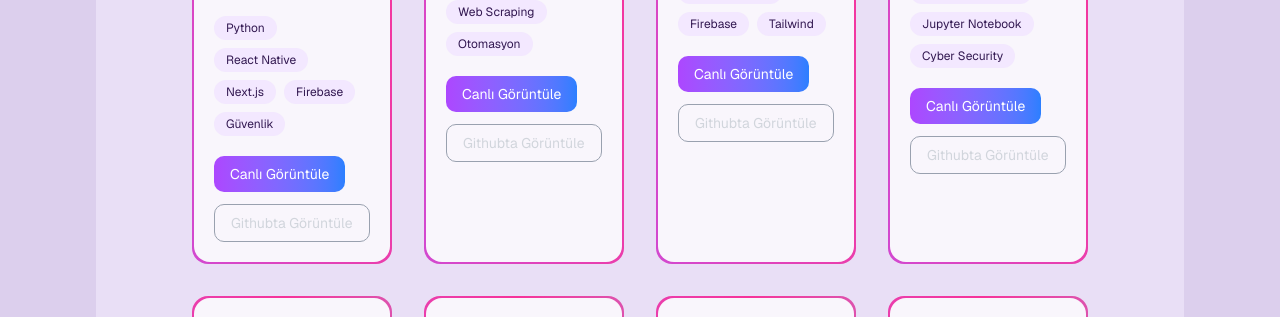
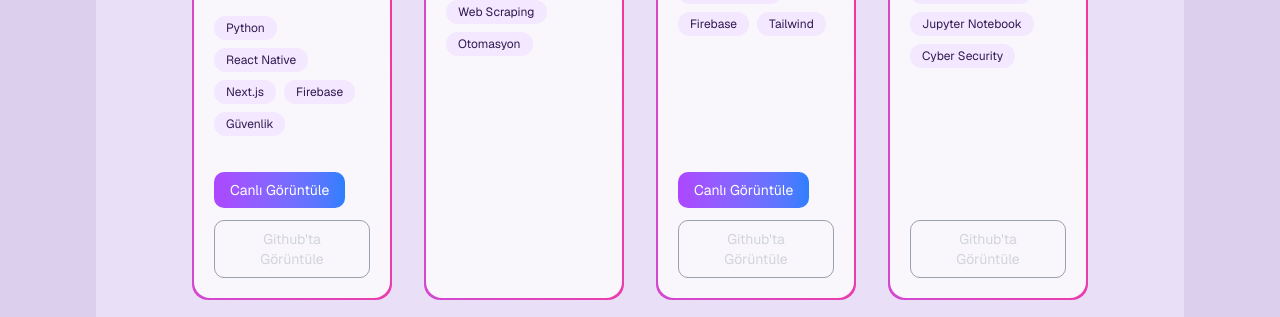
Before and after one commit to Kubrakara/portfolyo, a Next.js app: page / in a window 1280 px wide. Shown: the part 3090-3407 px from the top of the page. Built offline with nearby package versions, Linux system fonts and the light colour scheme; grey boxes are pictures that could not be loaded.

Commit message:
projeler kısmı

```diff
--- a/app/components/ProjectsCard.tsx
+++ b/app/components/ProjectsCard.tsx
@@ -11,8 +11,8 @@ interface ProjectProps {
   description: string;
   image: string;
   tags: string[];
-  liveUrl: string;
-  githubUrl: string;
+  liveUrl?: string; // Opsiyonel tanım
+  githubUrl?: string; // Opsiyonel tanım
 }
 
 export default function ProjectCard({
@@ -30,7 +30,7 @@ export default function ProjectCard({
     setMounted(true);
   }, []);
 
-  if (!mounted) return null; // Hydration hatasını önler
+  if (!mounted) return null;
 
   const isDarkMode = (theme || "light") === "dark";
 
@@ -43,22 +43,24 @@ export default function ProjectCard({
       className="relative group rounded-2xl p-[2px] bg-gradient-to-tr from-purple-500 via-pink-500 to-blue-500 animate-border bg-[length:300%_300%] hover:shadow-2xl transition-all duration-500"
     >
       <div
-        className={`rounded-2xl h-full p-5 group-hover:scale-[1.01] transition-transform duration-300 ${
+        className={`rounded-2xl h-full p-5 flex flex-col justify-between group-hover:scale-[1.01] transition-transform duration-300 ${
           isDarkMode ? "bg-[#1c152a] text-white" : "bg-[#f9f6fc] text-black"
         }`}
       >
-        {/* 🖼 Görsel */}
+        {/* Üst Kısım: İçerik */}
+        <div>
+          {/* Görsel */}
           <div className="w-full h-40 relative rounded-lg overflow-hidden mb-4 border border-white/10">
             <Image src={image} alt={title} fill className="object-cover" />
           </div>
 
-        {/* 📝 Başlık & Açıklama */}
+          {/* Başlık & Açıklama */}
           <h3 className="text-xl font-bold mb-2">{title}</h3>
           <p className="text-sm text-gray-300 dark:text-gray-400 mb-4">
             {description}
           </p>
 
-        {/* 🏷️ Etiketler */}
+          {/* Etiketler */}
           <div className="flex flex-wrap gap-2 mb-5">
             {tags.map((tag, idx) => (
               <span
@@ -73,19 +75,24 @@ export default function ProjectCard({
               </span>
             ))}
           </div>
+        </div>
 
-        {/* 🔗 Butonlar */}
-        <div className="flex flex-wrap gap-3">
+        {/* Alt Kısım: Butonlar */}
+        <div className="mt-auto flex flex-wrap gap-3 pt-4">
+          {liveUrl && (
             <Link href={liveUrl} target="_blank">
               <button className="bg-gradient-to-r from-purple-500 to-blue-500 text-white px-4 py-2 rounded-lg text-sm hover:scale-105 transition-transform">
                 Canlı Görüntüle
               </button>
             </Link>
+          )}
+          {githubUrl && (
             <Link href={githubUrl} target="_blank">
               <button className="border border-gray-400 text-gray-300 px-4 py-2 rounded-lg text-sm hover:bg-gray-700 transition-all">
-              Githubta Görüntüle
+                Github'ta Görüntüle
               </button>
             </Link>
+          )}
         </div>
       </div>
     </motion.div>
--- a/data/projects.ts
+++ b/data/projects.ts
@@ -5,7 +5,7 @@ export const projects = [
       "Shielera, dosya güvenliği, parola yönetimi ve masaüstü kontrol sistemini bir araya getiren kapsamlı bir güvenlik uygulamasıdır. Python, React Native Expo ve Next.js kullanılarak geliştirilmiştir.",
     image: "/proje/shieldera.png",
     tags: ["Python", "React Native", "Next.js", "Firebase", "Güvenlik"],
-    liveUrl: "https://your-live-site.com",
+    liveUrl: "https://shielderaweb.vercel.app/",
     githubUrl: "https://github.com/your-repo",
   },
   {
@@ -14,8 +14,6 @@ export const projects = [
       "Günlük olarak güncellenen görselleri otomatik olarak indiren Python tabanlı bir bot. Selenium kullanarak web üzerinde otomatik gezinme ve dosya indirme işlemlerini gerçekleştirir.",
     image: "/proje/python-bot.png",
     tags: ["Python", "Selenium", "Web Scraping", "Otomasyon"],
-    liveUrl: "https://your-live-site.com",
-    githubUrl: "https://github.com/your-repo",
   },
   {
     title: "Esnafeimza.com.tr – E-İmza Başvuru Platformu",
@@ -24,7 +22,7 @@ export const projects = [
     image: "/proje/e-imza.png",
     tags: ["Next.js", "TypeScript", "Google Sheets", "Firebase", "Tailwind"],
     liveUrl: "https://esnafeimza.com.tr/",
-    githubUrl: "https://github.com/your-repo",
+    githubUrl: "https://github.com/Kubrakara/EsnafE-imza",
   },
   {
     title: "Code-Vuln-Detect-Tool – Zafiyetli Kod Analizi",
@@ -32,7 +30,6 @@ export const projects = [
       "Kodlardaki güvenlik açıklarını analiz eden ve potansiyel riskleri tespit eden bir makine öğrenmesi uygulaması. Python ve Jupyter Notebook kullanılarak geliştirilmiştir.",
     image: "/proje/vuln.png",
     tags: ["Python", "Machine Learning", "Jupyter Notebook", "Cyber Security"],
-    liveUrl: "https://your-live-site.com",
     githubUrl: "https://github.com/Kubrakara/Code-Vuln-Detect-Tool",
   },
   {
@@ -56,8 +53,7 @@ export const projects = [
       "React Native Expo ile geliştirilen, kullanıcıların fotoğraf ve video paylaşabileceği, sosyal medya etkileşimleri sunan bir uygulama. Firebase entegrasyonu ile gerçek zamanlı veri yönetimi sağlar.",
     image: "/proje/react-native-expo.png",
     tags: ["React Native", "Expo", "Firebase", "Sosyal Medya", "Mobil"],
-    liveUrl: "https://your-live-site.com",
-    githubUrl: "https://github.com/your-repo",
+    githubUrl: "https://github.com/Kubrakara/SpotLIght-App",
   },
   {
     title: "Docker Destekli Otomatik API Dokümantasyon ve Test Aracı",
@@ -76,7 +72,7 @@ export const projects = [
       "Load Test",
     ],
     liveUrl: "https://your-live-site.com",
-    githubUrl: "https://github.com/your-repo",
+    githubUrl: "https://github.com/Kubrakara/OtomatikApiTestAraci",
   },
   {
     title: "FEMA API Tabanlı Afet Bilgilendirme Mobil Uygulaması",
@@ -84,7 +80,6 @@ export const projects = [
       "FEMA'nın Disaster Declarations API'sini kullanarak afet verilerini anlık olarak çeken ve kullanıcıları mobil bildirimlerle bilgilendiren React Native Expo tabanlı mobil uygulama.",
     image: "/proje/afet.png",
     tags: ["React Native", "Expo", "API", "Mobil Bildirim", "Afet Yönetimi"],
-    liveUrl: "https://your-live-site.com",
     githubUrl: "https://github.com/Kubrakara/AlertScope",
   },
   {
@@ -100,7 +95,6 @@ export const projects = [
       "Network Analysis",
       "Jupyter Notebook",
     ],
-    liveUrl: "https://your-live-site.com",
     githubUrl: "https://github.com/your-repo",
   },
 ];
```
Lines whose indentation alone changed are shown as unchanged.
